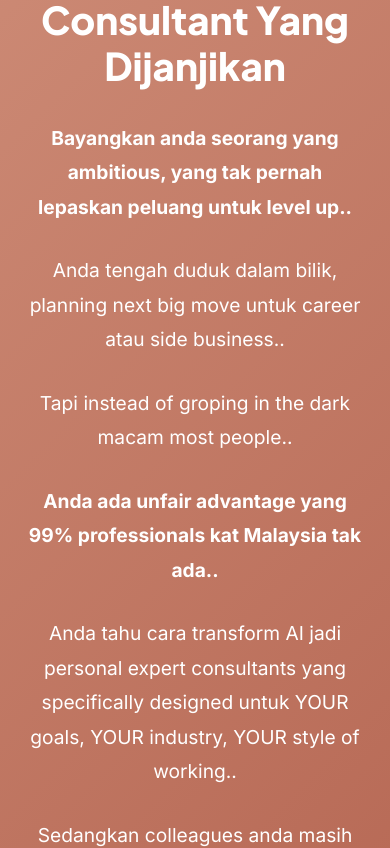
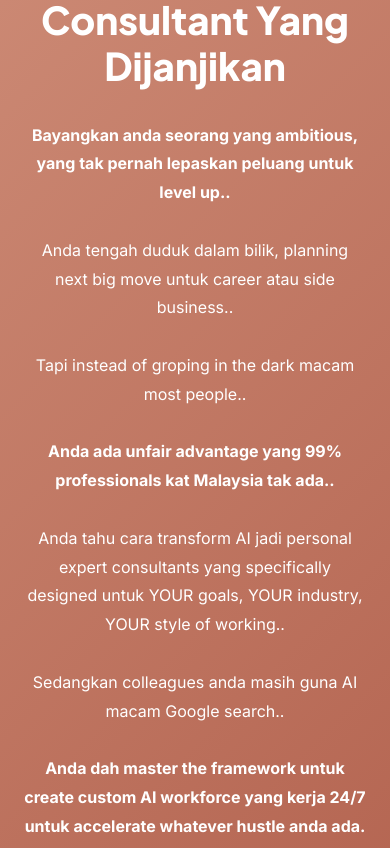
Before and after one commit to luqtech-official/kelasGPT, a Next.js app: page / in a window 390 px wide. Shown: the part 6880-7728 px from the top of the page. Built offline with nearby package versions, Linux system fonts and the light colour scheme; no server answers.

Commit message:
fontsize

```diff
--- a/styles/Home.module.css
+++ b/styles/Home.module.css
@@ -349,7 +349,7 @@
     font-size: 1.05rem;
   }
   .consultantContent {
-    font-size: 1.05rem;
+    font-size: 1.0rem;
   }
   .imagineBox {
     margin: 1rem;
@@ -579,7 +579,7 @@
 .consultantContent {
   max-width: 900px;
   margin: 0 auto;
-  font-size: 1.2rem;
+  font-size: 1.0rem;
   line-height: 1.8;
 }
 
```
